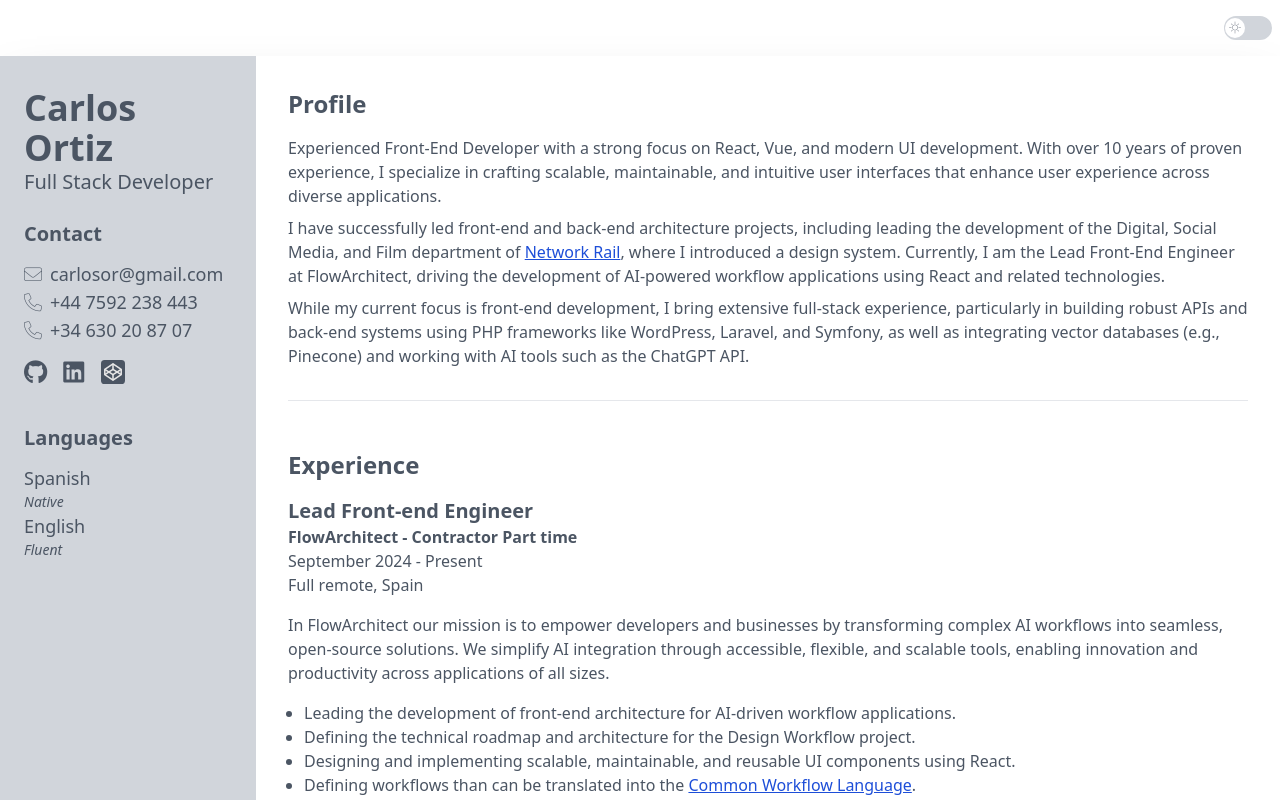
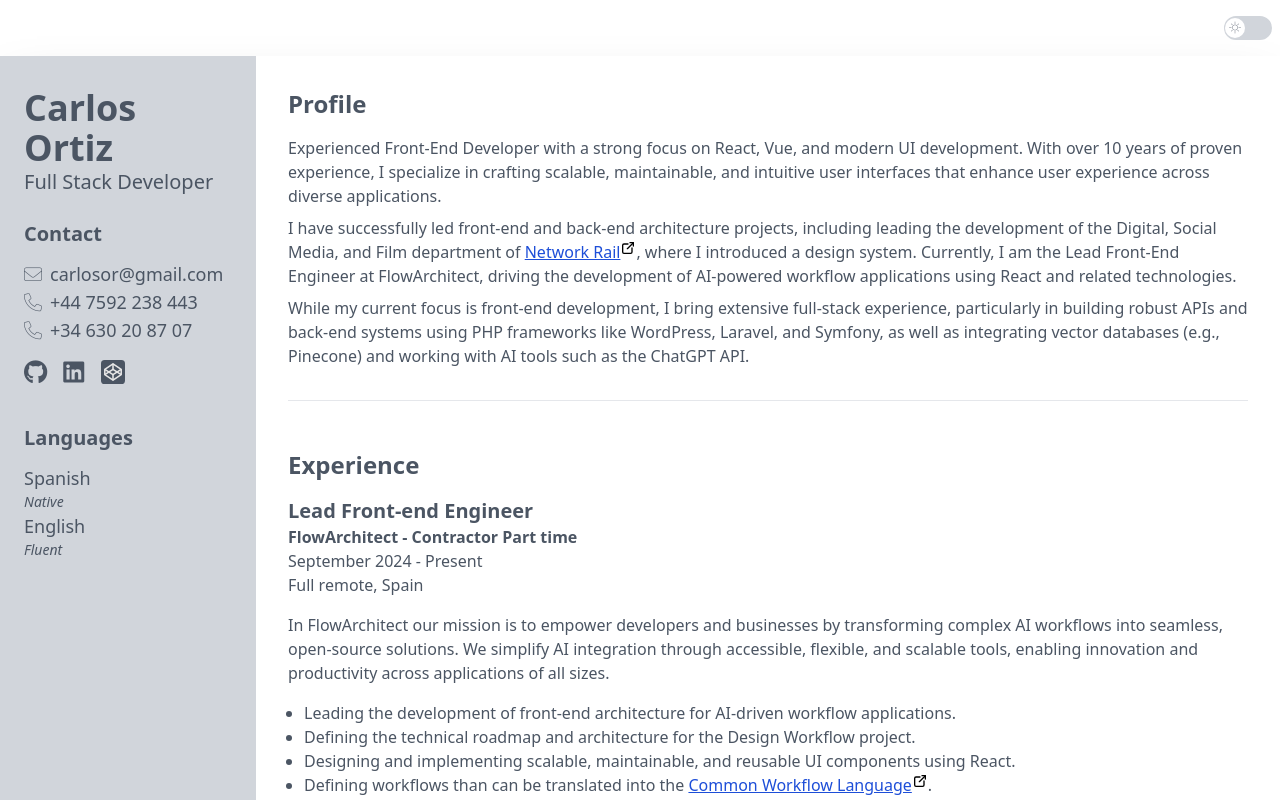
Before and after one commit to DuffmanCC/web-cv, a Vue app: page / in a window 1280 px wide. Shown: the top 800 px of the page. Built offline with nearby package versions, Linux system fonts and the light colour scheme.

Commit message:
add external link icon to links

```diff
--- a/src/App.vue
+++ b/src/App.vue
@@ -63,7 +63,7 @@
         class="text-sm p-3 sm:p-8 xl:px-0 border-b dark:bg-gray-700 xl:dark:bg-gray-900 dark:text-white print:hidden"
       >
         Last updated on
-        <time datetime="2025-01-11">March 14, 2025</time>
+        <time datetime="2025-04-09">April 9, 2025</time>
       </footer>
     </div>
   </div>
--- a/src/assets/tailwind.css
+++ b/src/assets/tailwind.css
@@ -37,5 +37,11 @@
 }
 
 .link {
-  @apply underline text-blue-700 hover:text-blue-900 dark:hover:text-blue-300 dark:text-blue-400 cursor-pointer;
+  @apply pr-4 relative underline text-blue-700 hover:text-blue-900 dark:hover:text-blue-300 dark:text-blue-400 cursor-pointer;
 }
+
+.link::after {
+  content: url("./external-link.svg");
+  position: absolute;
+  top: -0.2rem;
+}
```
Also changed, not shown: src/assets/external-link.svg (added).
